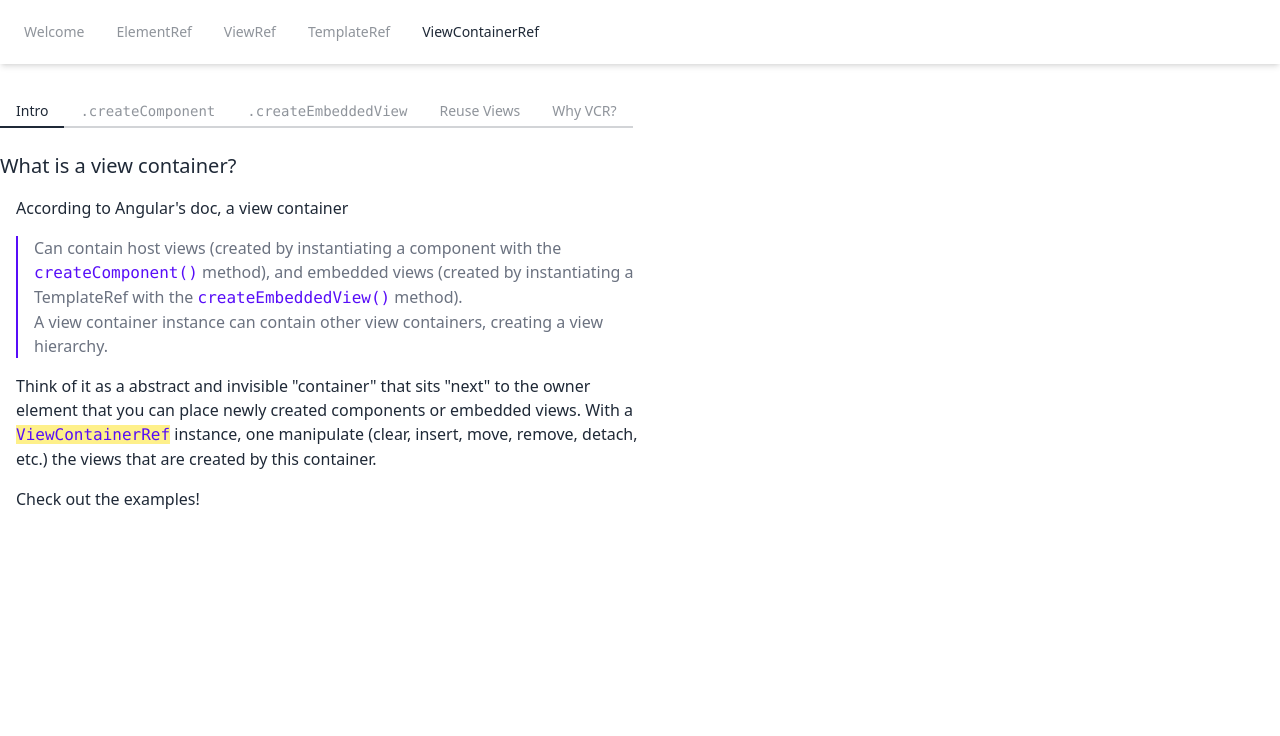
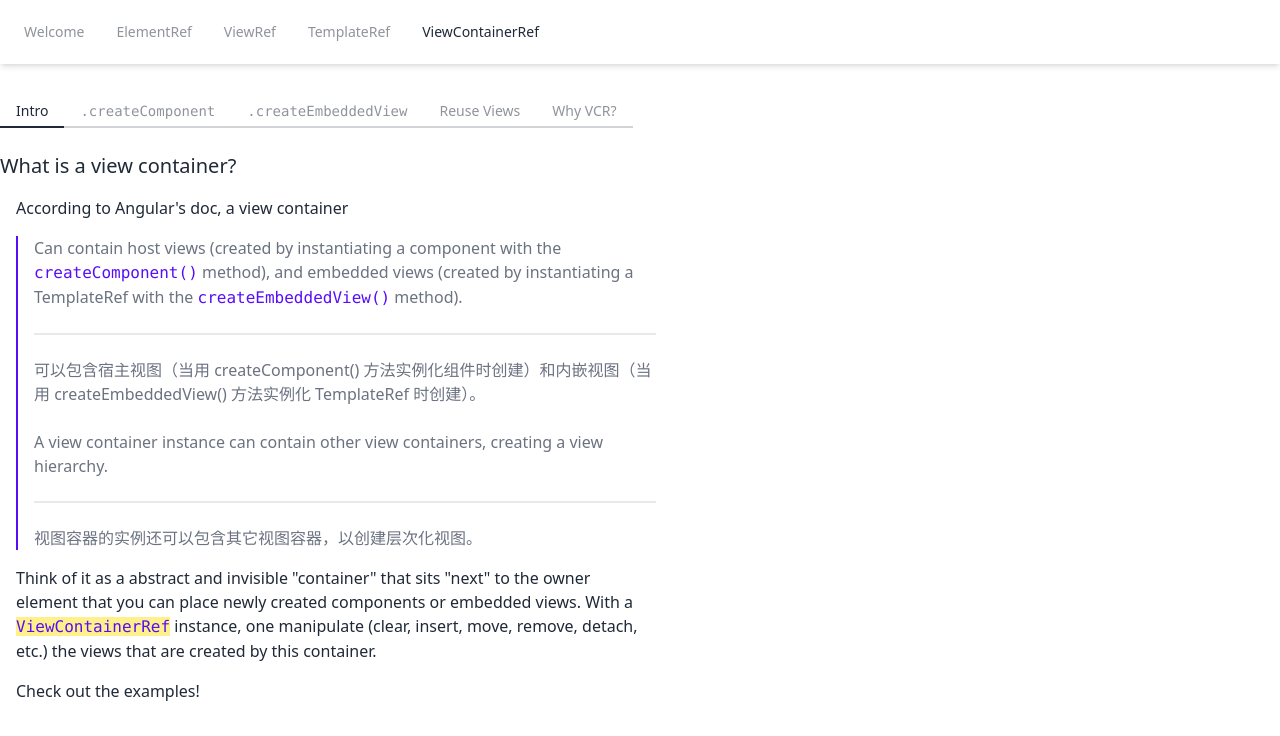
Before and after one commit to HymanZHAN/ng-view-demo-exercise, an Angular app: page /view-container-ref in a window 1280 px wide. Shown: the top 736 px of the page. Built offline with nearby package versions, Linux system fonts and the light colour scheme.

Commit message:
ui: add translation

```diff
--- a/src/app/features/view-container-ref/intro/intro.component.html
+++ b/src/app/features/view-container-ref/intro/intro.component.html
@@ -1,7 +1,8 @@
 <h2 class="text-xl">What is a view container?</h2>
 <section class="m-4 block w-1/2 space-y-4">
   <p>According to Angular's doc, a view container</p>
-  <p class="pl-4 border-l-2 border-l-primary text-gray-500">
+  <div class="pl-4 border-l-2 border-l-primary text-gray-500">
+    <p>
       Can contain host views (created by instantiating a component with the
       <code>
         <a
@@ -12,7 +13,8 @@
           >createComponent()</a
         >
       </code>
-    method), and embedded views (created by instantiating a TemplateRef with the
+      method), and embedded views (created by instantiating a TemplateRef with
+      the
       <code>
         <a
           class="link-primary"
@@ -22,10 +24,21 @@
           >createEmbeddedView()</a
         >
       </code>
-    method). <br />
-    A view container instance can contain other view containers, creating a view
-    hierarchy.
+      method).
+      <span class="divider"></span>
+      可以包含宿主视图（当用 createComponent()
+      方法实例化组件时创建）和内嵌视图（当用 createEmbeddedView() 方法实例化
+      TemplateRef 时创建）。
     </p>
+    <br />
+    <p>
+      A view container instance can contain other view containers, creating a
+      view hierarchy.
+      <span class="divider"></span>
+      视图容器的实例还可以包含其它视图容器，以创建层次化视图。
+    </p>
+  </div>
+
   <p>
     Think of it as a abstract and invisible "container" that sits "next" to the
     owner element that you can place newly created components or embedded views.
```
Lines whose indentation alone changed are shown as unchanged.
